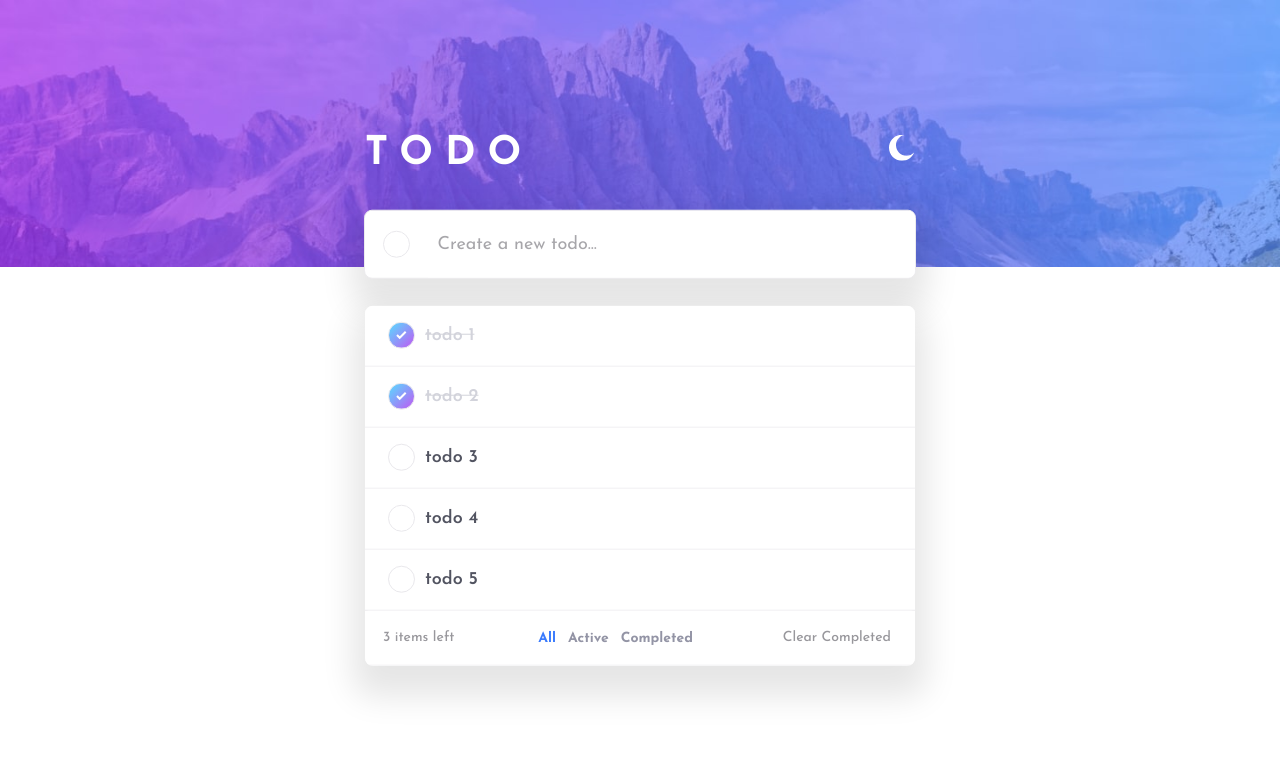
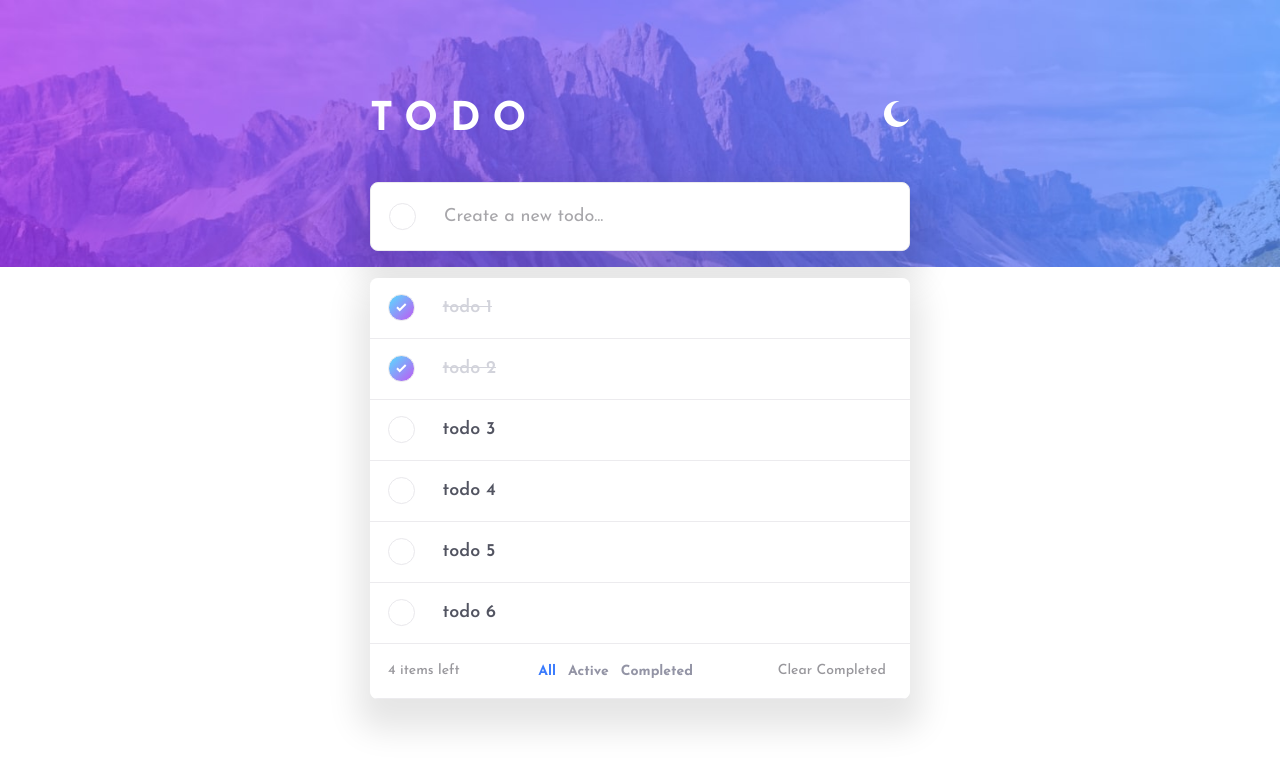
Before and after one commit to UTKUC3NGIZ/todo-app-react, a React (Create React App) app: page / in a window 1280 px wide. Shown: the top 768 px of the page. Built offline with nearby package versions, Linux system fonts and the light colour scheme.

Commit message:
desktop light mode completed

```diff
--- a/src/App.css
+++ b/src/App.css
@@ -20,7 +20,7 @@ button {
   .mainDiv .titleSection {
     display: flex;
     justify-content: space-between;
-    margin-bottom: 1.944rem; }
+    margin-bottom: 2.3em; }
     .mainDiv .titleSection h1 {
       font-size: 2.2rem;
       color: white;
@@ -32,7 +32,7 @@ button {
   flex-direction: column;
   align-items: center;
   background-color: transparent;
-  width: 30.556rem; }
+  width: 30rem; }
   .todoSection .addTodo {
     border: 1px solid RGB(236, 235, 238);
     margin-bottom: 1.5rem;
@@ -40,9 +40,11 @@ button {
     background-color: white;
     width: 100%;
     display: flex;
-    justify-content: flex-end;
+    align-items: center;
     overflow: hidden;
-    box-shadow: 0px 19px 32px 12px rgba(0, 0, 0, 0.1); }
+    box-shadow: 0px 19px 32px 12px rgba(0, 0, 0, 0.1);
+    padding: 0 1rem;
+    box-sizing: border-box; }
     .todoSection .addTodo__checkbox {
       width: 1.389rem;
       height: 1.389rem;
@@ -50,7 +52,7 @@ button {
       margin: 0;
       border-radius: 0.833rem;
       border: 1px solid RGB(233, 232, 236);
-      margin: auto; }
+      margin-right: 1rem; }
     .todoSection .addTodo__text {
       font-size: 1rem;
       width: 85%;
@@ -86,7 +88,8 @@ button {
           padding: 0;
           margin: 0;
           border-radius: 0.833rem;
-          border: 1px solid RGB(233, 232, 236); }
+          border: 1px solid RGB(233, 232, 236);
+          margin-right: 1rem; }
         .todoSection .mainTodo ul li .todoInput__text {
           border-radius: 0.2rem;
           width: 85%;
@@ -98,8 +101,8 @@ button {
         .todoSection .mainTodo ul li .todoInput__cross {
           visibility: hidden;
           opacity: 0;
-          width: 20px;
-          height: 20px; }
+          width: 1rem;
+          height: 1rem; }
         .todoSection .mainTodo ul li .todoInput:hover .todoInput__cross {
           visibility: visible;
           opacity: 1; }
@@ -143,7 +146,7 @@ button {
           .todoSection .mainTodo .todoSetting > div button:hover {
             color: #484b6a; }
 
-@media only screen and (min-width: 1440px) {
+@media only screen and (min-width: 1441px) {
   html {
     font-size: 20px; } }
 @media only screen and (max-width: 768px) {
--- a/src/App.js
+++ b/src/App.js
@@ -1,5 +1,6 @@
 import "./assets/css/reset.css";
 import "./app.css";
+import "./assets/css/dark-mode.css";
 import moon from "./assets/images/icon-moon.svg";
 import checkImg from "./assets/images/icon-check.svg";
 import crossImg from "./assets/images/icon-cross.svg";
@@ -11,6 +12,7 @@ function App() {
     { text: "todo 3", completed: false, id: 2 },
     { text: "todo 4", completed: false, id: 3 },
     { text: "todo 5", completed: false, id: 4 },
+    { text: "todo 6", completed: false, id: 5 },
   ]);
   const [newTodo, setNewTodo] = useState("");
 
--- a/src/app.scss
+++ b/src/app.scss
@@ -24,7 +24,7 @@ button {
   .titleSection {
     display: flex;
     justify-content: space-between;
-    margin-bottom: 1.944rem;
+    margin-bottom: 2.3em;
 
     h1 {
       font-size: 2.2rem;
@@ -42,7 +42,7 @@ button {
   flex-direction: column;
   align-items: center;
   background-color: transparent;
-  width: 30.556rem;
+  width: 30rem;
 
   .addTodo {
     border: 1px solid RGB(236, 235, 238);
@@ -51,9 +51,11 @@ button {
     background-color: white;
     width: 100%;
     display: flex;
-    justify-content: flex-end;
+    align-items: center;
     overflow: hidden;
     box-shadow: 0px 19px 32px 12px rgba(0, 0, 0, 0.1);
+    padding: 0 1rem;
+    box-sizing: border-box;
 
     &__checkbox {
       width: 1.389rem;
@@ -62,7 +64,7 @@ button {
       margin: 0;
       border-radius: 0.833rem;
       border: 1px solid RGB(233, 232, 236);
-      margin: auto;
+      margin-right: 1rem;
     }
     &__text {
       font-size: 1rem;
@@ -107,6 +109,8 @@ button {
             margin: 0;
             border-radius: 0.833rem;
             border: 1px solid RGB(233, 232, 236);
+            margin-right: 1rem;
+
           }
           &__text {
             border-radius: 0.2rem;
@@ -121,8 +125,8 @@ button {
           &__cross {
             visibility: hidden;
             opacity: 0;
-            width: 20px;
-            height: 20px;
+            width: 1rem;
+            height: 1rem;
           }
 
           &:hover {
@@ -196,7 +200,7 @@ button {
   }
 }
 
-@media only screen and (min-width: 1440px) {
+@media only screen and (min-width: 1441px) {
   html {
     font-size: 20px;
   }
--- /dev/null
+++ b/src/assets/css/dark-mode.css
@@ -0,0 +1,3 @@
+
+
+/*# sourceMappingURL=dark-mode.css.map */
```
Also changed, not shown: src/assets/css/dark-mode.scss (added), 2 other files (tests, documents, lock files or other folders).
